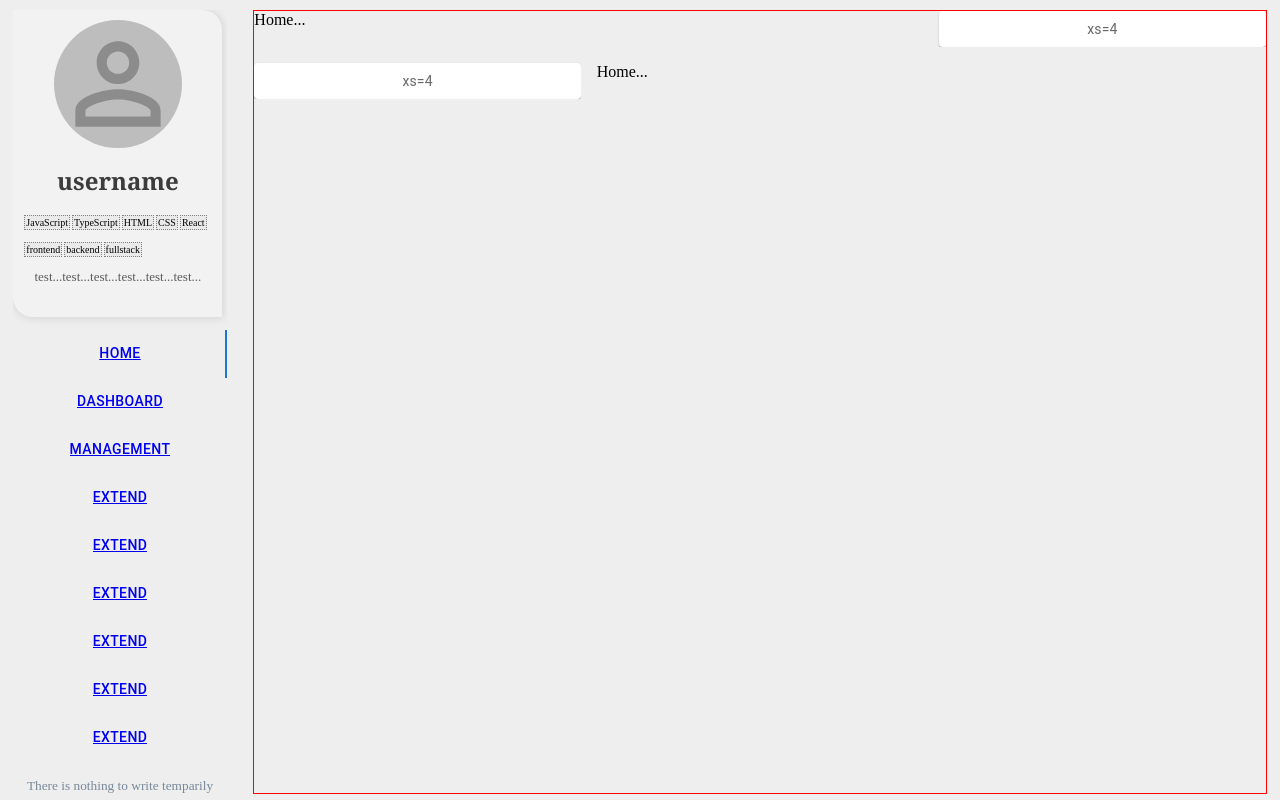
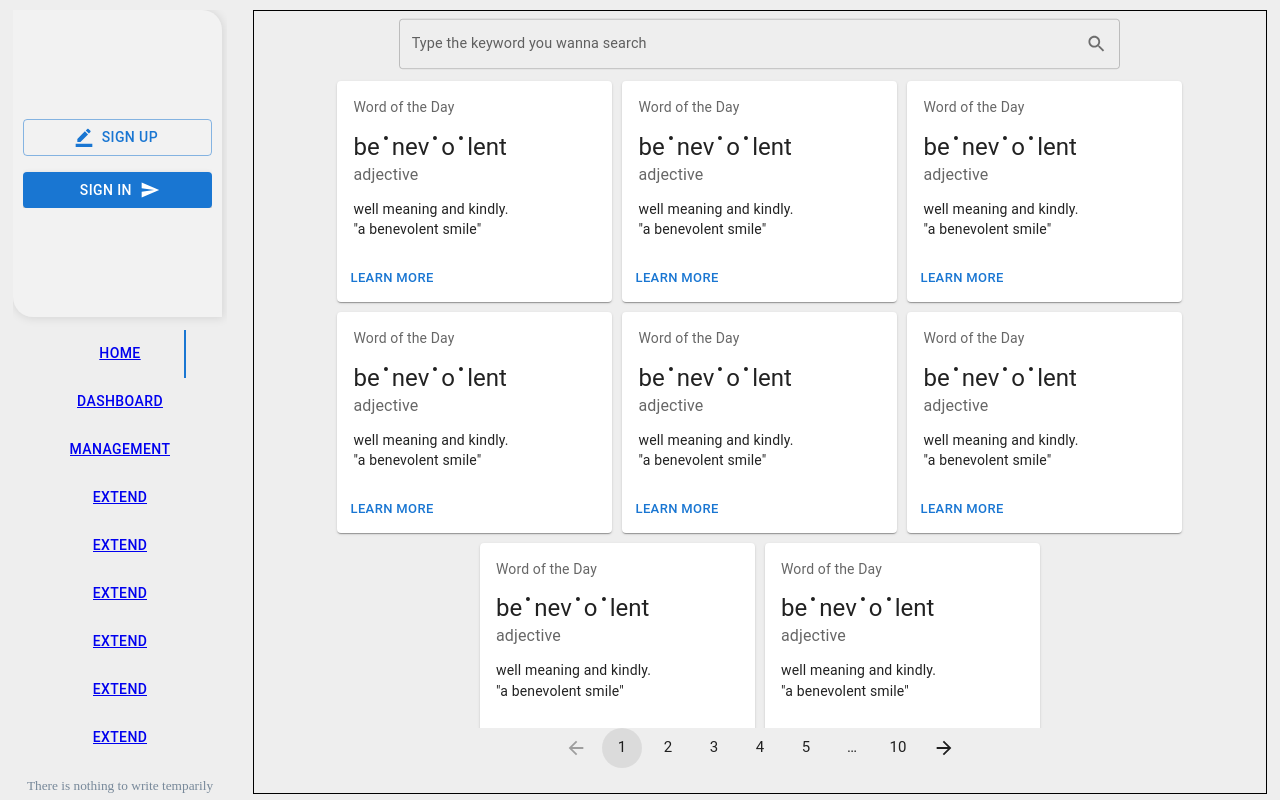
Before and after one commit to NGgoing/myblog, a React (Create React App) app: page /home in a window 1280 px wide. Built offline with nearby package versions, Linux system fonts and the light colour scheme.

Commit message:
complete: the login/register's layout, the rightpart's layout

```diff
--- a/src/App.css
+++ b/src/App.css
@@ -25,5 +25,4 @@ body {
 .right {
   height: 98vh;
   margin-top: 10px !important;
-  border: 1px solid red;
 }
--- /dev/null
+++ b/src/components/LeftPart/Login&Register/index.css
@@ -0,0 +1,12 @@
+.loginRegister {
+  width: 98%;
+  height: 96%;
+  display: flex;
+  flex-direction: column;
+  justify-content: center;
+  text-align: center;
+  padding: 10px;
+  background-color: rgba(255, 255, 255, 0.2);
+  border-radius: 0 20px 0 20px;
+  box-shadow: 0.5px 0.5px 10px 1px rgba(0, 0, 0, 0.1);
+}
--- /dev/null
+++ b/src/components/LeftPart/Login&Register/index.jsx
@@ -0,0 +1,20 @@
+import Button from "@mui/material/Button";
+import BorderColorIcon from "@mui/icons-material/BorderColor";
+import SendIcon from "@mui/icons-material/Send";
+import Stack from "@mui/material/Stack";
+import "./index.css";
+
+export default () => {
+  return (
+    <div className="loginRegister">
+      <Stack direction="column" spacing={2}>
+        <Button variant="outlined" startIcon={<BorderColorIcon />}>
+          Sign Up
+        </Button>
+        <Button variant="contained" endIcon={<SendIcon />}>
+          Sign In
+        </Button>
+      </Stack>
+    </div>
+  );
+};
--- /dev/null
+++ b/src/components/LeftPart/Tabs/index.css
@@ -0,0 +1,4 @@
+.tabs {
+  display: flex;
+  justify-content: center;
+}
--- a/src/components/LeftPart/Tabs/index.jsx
+++ b/src/components/LeftPart/Tabs/index.jsx
@@ -2,6 +2,7 @@ import { NavLink } from "react-router-dom";
 import Tabs from "@mui/material/Tabs";
 import Tab from "@mui/material/Tab";
 import { useState } from "react";
+import "./index.css";
 
 export default () => {
   const [value, setValue] = useState(0);
@@ -19,6 +20,7 @@ export default () => {
         onChange={tabsChangeHandler}
         variant="scrollable"
         allowScrollButtonsMobile
+        className="tabs"
       >
         <Tab label={<NavLink to="home">home</NavLink>} />
         <Tab label={<NavLink to="dashboard">dashboard</NavLink>} />
--- a/src/components/LeftPart/UserProfile/index.css
+++ b/src/components/LeftPart/UserProfile/index.css
@@ -11,7 +11,6 @@
   background-color: rgba(255, 255, 255, 0.2);
   border-radius: 0 20px 0 20px;
   box-shadow: 0.5px 0.5px 10px 1px rgba(0, 0, 0, 0.1);
-  transition: zoom 1s linear;
 }
 
 .avatar {
@@ -34,6 +33,7 @@
   flex: auto;
   display: flex;
   flex-wrap: wrap;
+  justify-content: center;
   align-items: flex-start;
 }
 
--- a/src/components/LeftPart/index.jsx
+++ b/src/components/LeftPart/index.jsx
@@ -1,4 +1,5 @@
 import UserProfile from "./UserProfile";
+import LoginRegister from "./Login&Register";
 import MyTabs from "./Tabs";
 import Footer from "./Footer";
 import "./index.css";
@@ -8,7 +9,8 @@ export default () => {
     <div className="leftpart">
       {/* the UserProfile part */}
       <div className="flex7 userprofile">
-        <UserProfile />
+        {/* <UserProfile /> */}
+        <LoginRegister />
       </div>
       {/* the vertical tabs part */}
       <div className="flex22 tabs">
--- /dev/null
+++ b/src/components/RightPart/ArticleBox/index.jsx
@@ -0,0 +1,42 @@
+import * as React from "react";
+import Box from "@mui/material/Box";
+import Card from "@mui/material/Card";
+import CardActions from "@mui/material/CardActions";
+import CardContent from "@mui/material/CardContent";
+import Button from "@mui/material/Button";
+import Typography from "@mui/material/Typography";
+
+const bull = (
+  <Box
+    component="span"
+    sx={{ display: "inline-block", mx: "2px", transform: "scale(0.8)" }}
+  >
+    •
+  </Box>
+);
+
+export default () => {
+  return (
+    <Card sx={{ minWidth: 275, m: "5px" }}>
+      <CardContent>
+        <Typography sx={{ fontSize: 14 }} color="text.secondary" gutterBottom>
+          Word of the Day
+        </Typography>
+        <Typography variant="h5" component="div">
+          be{bull}nev{bull}o{bull}lent
+        </Typography>
+        <Typography sx={{ mb: 1.5 }} color="text.secondary">
+          adjective
+        </Typography>
+        <Typography variant="body2">
+          well meaning and kindly.
+          <br />
+          {'"a benevolent smile"'}
+        </Typography>
+      </CardContent>
+      <CardActions>
+        <Button size="small">Learn More</Button>
+      </CardActions>
+    </Card>
+  );
+};
--- /dev/null
+++ b/src/components/RightPart/Pagination/index.jsx
@@ -0,0 +1,27 @@
+import Pagination from "@mui/material/Pagination";
+import PaginationItem from "@mui/material/PaginationItem";
+import Stack from "@mui/material/Stack";
+import ArrowBackIcon from "@mui/icons-material/ArrowBack";
+import ArrowForwardIcon from "@mui/icons-material/ArrowForward";
+
+export default () => {
+  return (
+    <Stack
+      spacing={2}
+      sx={{
+        alignItems: "center",
+      }}
+    >
+      <Pagination
+        count={10}
+        size="large"
+        renderItem={(item) => (
+          <PaginationItem
+            components={{ previous: ArrowBackIcon, next: ArrowForwardIcon }}
+            {...item}
+          />
+        )}
+      />
+    </Stack>
+  );
+};
--- /dev/null
+++ b/src/components/RightPart/Search/index.jsx
@@ -0,0 +1,20 @@
+import TextField from "@mui/material/TextField";
+import InputAdornment from "@mui/material/InputAdornment";
+import SearchIcon from "@mui/icons-material/Search";
+
+export default () => {
+  return (
+    <TextField
+      fullWidth
+      label="Type the keyword you wanna search"
+      InputProps={{
+        endAdornment: (
+          <InputAdornment position="end">
+            <SearchIcon />
+          </InputAdornment>
+        ),
+      }}
+      variant="outlined"
+    />
+  );
+};
--- /dev/null
+++ b/src/components/RightPart/index.css
@@ -0,0 +1,37 @@
+.rightpartContainer {
+  width: 100%;
+  height: 100%;
+}
+
+.search {
+  padding: 5px;
+  display: flex;
+  justify-content: center;
+}
+
+.search > * {
+  height: 100%;
+  width: 80% !important;
+  transform: scale(0.9);
+  overflow: visible;
+}
+
+.search * {
+  overflow: visible;
+}
+
+.displayArea {
+  display: flex;
+  justify-content: center;
+  align-items: flex-start;
+  flex-wrap: wrap;
+}
+
+.displayArea .item {
+  margin: 2px !important;
+  border: 1px dotted black !important ;
+}
+
+.border {
+  border: 1px solid black5;
+}
--- a/src/components/RightPart/index.jsx
+++ b/src/components/RightPart/index.jsx
@@ -1,30 +1,27 @@
-import { Grid, Paper } from "@mui/material";
-import { styled } from "@mui/material/styles";
-import { Routes, Route, Outlet } from "react-router-dom";
-import Home from "./Home";
-
-const Item = styled(Paper)(({ theme }) => ({
-  backgroundColor: theme.palette.mode === "dark" ? "#1A2027" : "#fff",
-  ...theme.typography.body2,
-  padding: theme.spacing(1),
-  textAlign: "center",
-  color: theme.palette.text.secondary,
-}));
+import { Grid } from "@mui/material";
+import Search from "./Search";
+import Pagination from "./Pagination";
+import ArticleBox from "./ArticleBox";
+import "./index.css";
 
 export default () => {
   return (
-    <Grid container spacing={2}>
-      <Grid item xs={8}>
-        <Outlet />
+    <Grid container direction="column" className="border rightpartContainer">
+      <Grid item xs={1} className="search">
+        <Search />
       </Grid>
-      <Grid item xs={4}>
-        <Item>xs=4</Item>
+      <Grid item xs={10} className="displayArea">
+        <ArticleBox className="item" />
+        <ArticleBox className="item" />
+        <ArticleBox className="item" />
+        <ArticleBox className="item" />
+        <ArticleBox className="item" />
+        <ArticleBox className="item" />
+        <ArticleBox className="item" />
+        <ArticleBox className="item" />
       </Grid>
-      <Grid item xs={4}>
-        <Item>xs=4</Item>
-      </Grid>
-      <Grid item xs={8}>
-        <Outlet />
+      <Grid item xs={1}>
+        <Pagination />
       </Grid>
     </Grid>
   );
```
